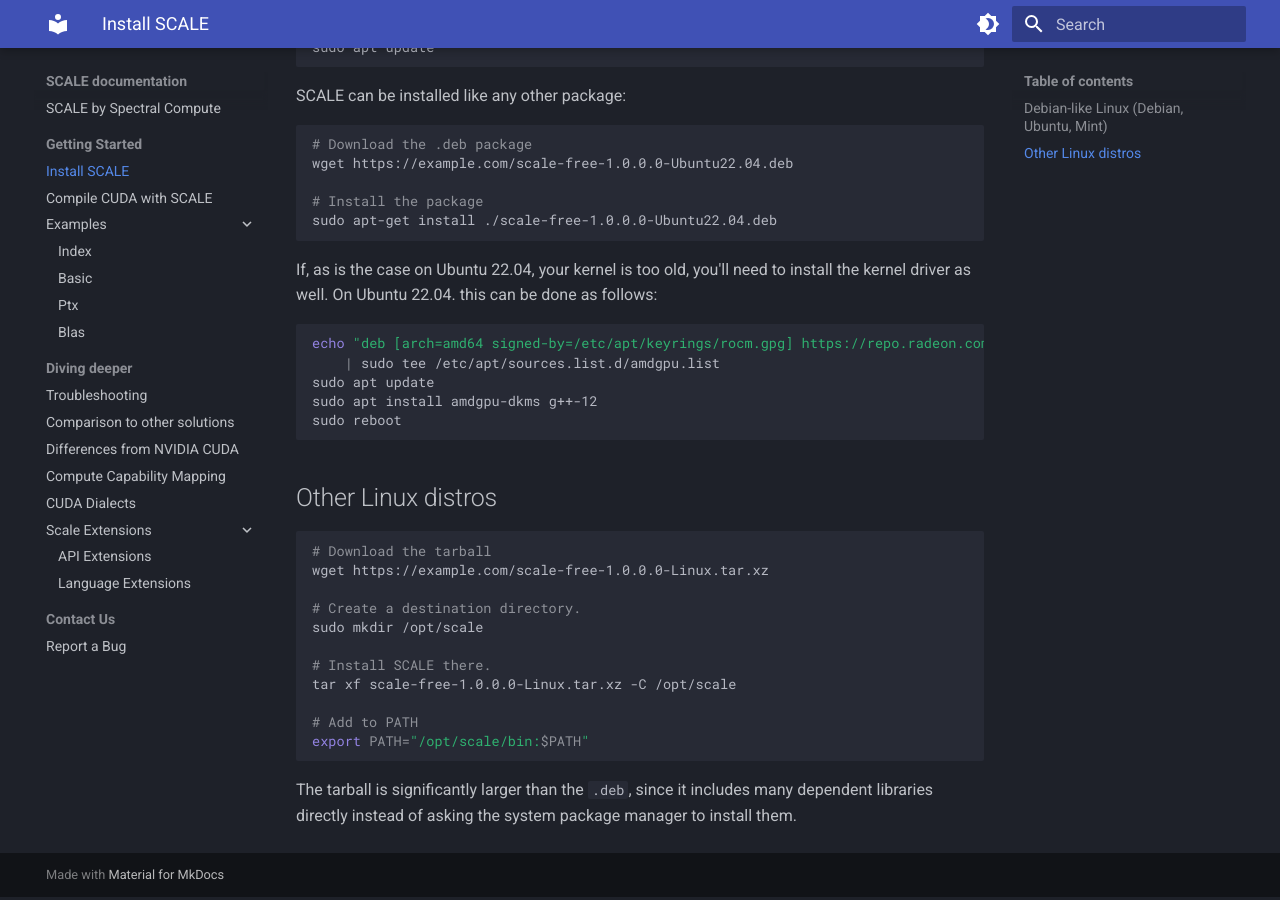
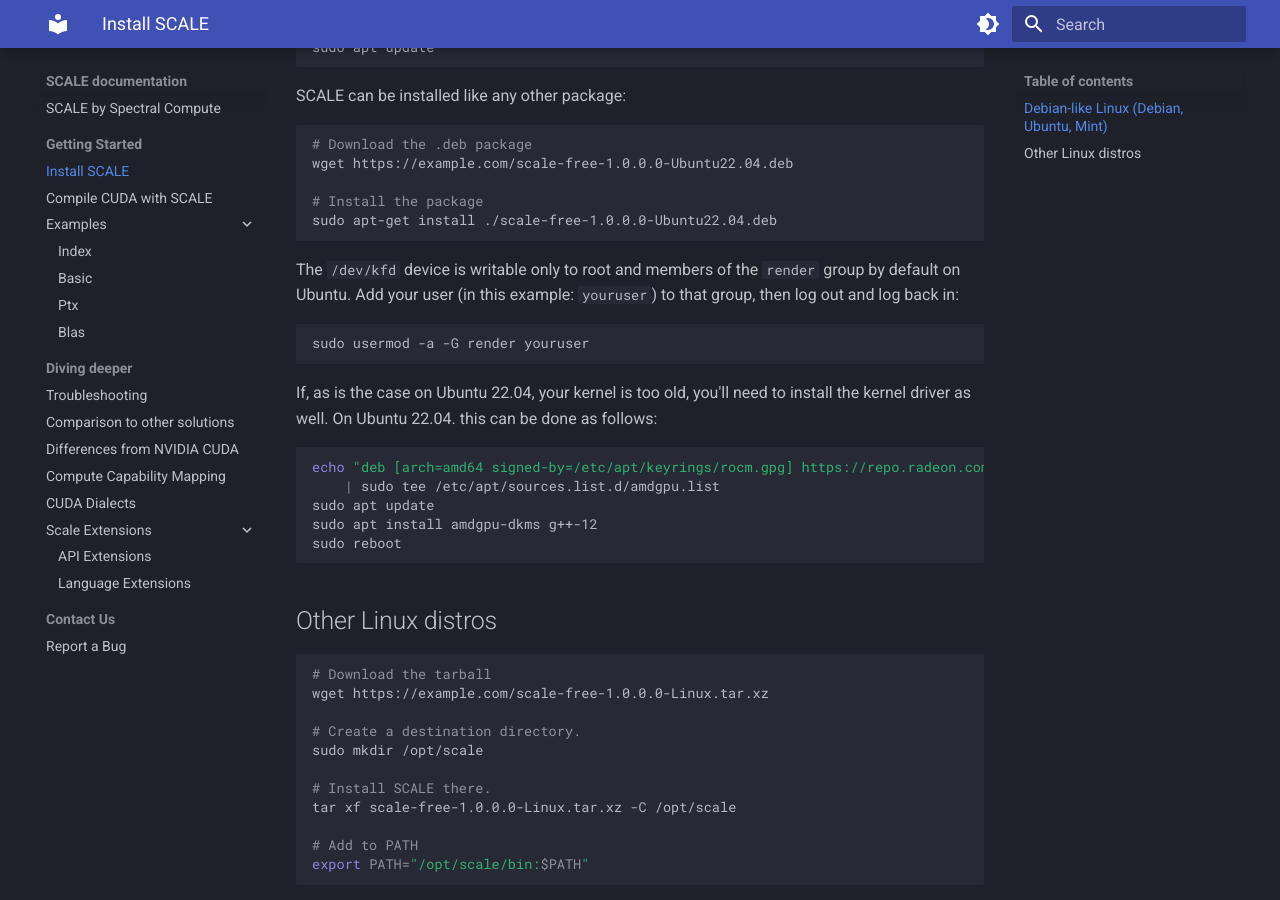
Before and after one commit to spectral-compute/scale-docs, an MkDocs documentation site: the page built from docs/manual/how-to-install.md, in a window 1280 px wide and 900 px high, scrolled down 444 px. Built offline with MkDocs 1.6.1 and Material for MkDocs 9.7.7, drawn with Linux system fonts in a browser that asks for light colours.

Commit message:
Document how to make the GPU available to a user

````diff
--- a/docs/manual/how-to-install.md
+++ b/docs/manual/how-to-install.md
@@ -29,6 +29,13 @@ wget https://example.com/scale-free-1.0.0.0-Ubuntu22.04.deb
 sudo apt-get install ./scale-free-1.0.0.0-Ubuntu22.04.deb
 ```
 
+The `/dev/kfd` device is writable only to root and members of the `render` group by default on Ubuntu. Add your user
+(in this example: `youruser`) to that group, then log out and log back in:
+
+```bash
+sudo usermod -a -G render youruser
+```
+
 If, as is the case on Ubuntu 22.04, your kernel is too old, you'll need to install the kernel driver as well. On Ubuntu
 22.04. this can be done as follows:
 
````
